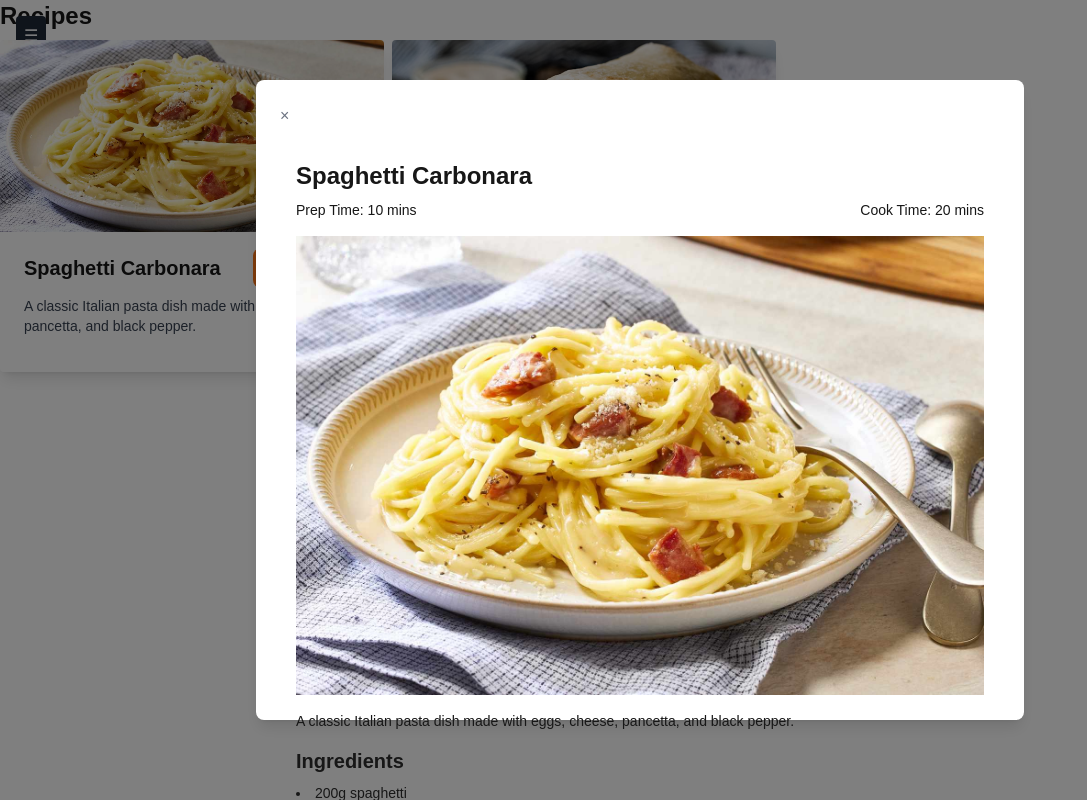
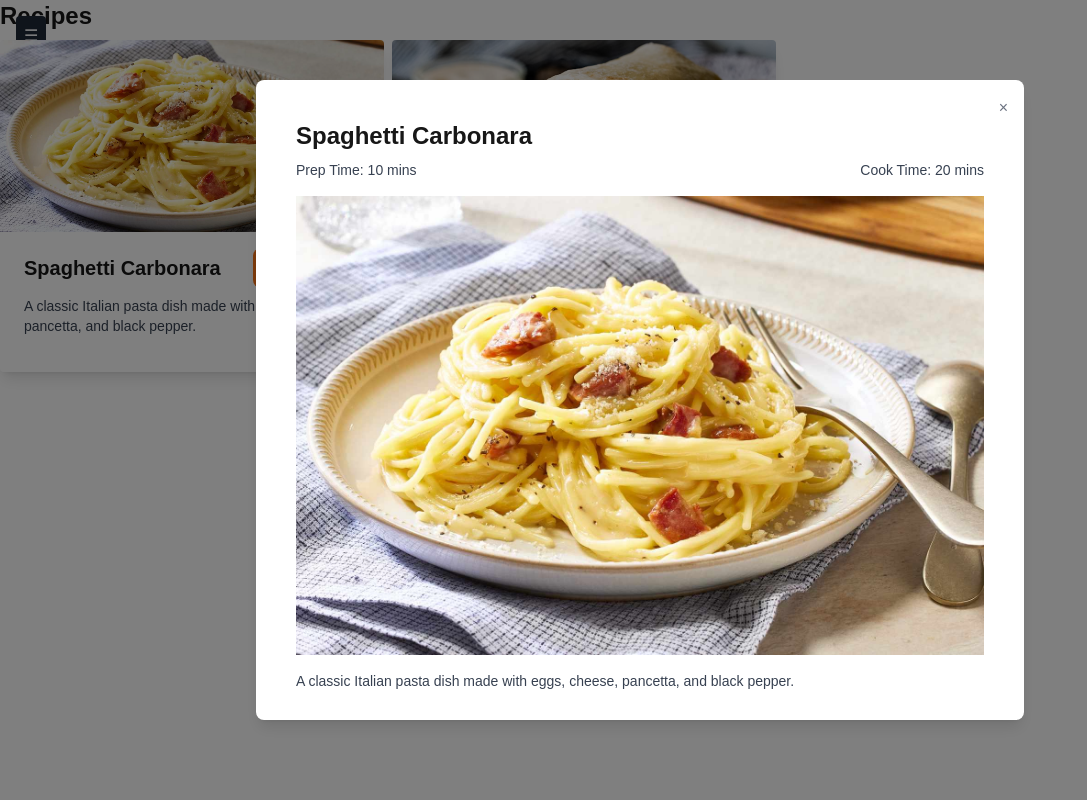
Before and after one commit to michaeljsXu/peckish, a Next.js app in the folder client/: page /recipe in a window 1280 px wide. Both pictures are taken after a click on the element 192 px from the left and 206 px from the top of the page. Shown: the whole page, without its empty margins (0-1087 px from the left). Built offline with nearby package versions, Linux system fonts and the light colour scheme.

Commit message:
adding some more global styles

```diff
--- a/client/app/components/dialog.tsx
+++ b/client/app/components/dialog.tsx
@@ -12,14 +12,14 @@ const Dialog: React.FC<DialogProps> = ({ isOpen, children, onClose }) => {
   return (
     <div className="fixed inset-0 flex items-center justify-center z-50">
       <div className="fixed inset-0 bg-black opacity-50" onClick={onClose}></div>
-      <div className="bg-white rounded-lg shadow-lg p-6 z-10 w-[60%] h-[80%]">
-        <div className="flex justify-between items-center mb-4">
-          {/* <h2 className="text-xl font-semibold">{title}</h2> */}
-          <button onClick={onClose} className="text-gray-500 hover:text-gray-700">
-            &times;
-          </button>
-        </div>
-        <div className="h-full w-full">{children}</div>
+      <div className="relative bg-white flex flex-col rounded-lg shadow-lg p-6 z-10 w-[60%] h-[80%]">
+        <button
+          onClick={onClose}
+          className="absolute top-4 right-4 text-gray-500 hover:text-gray-700"
+        >
+          &times;
+        </button>
+        <div className="flex-1 overflow-y-auto h-full w-full">{children}</div>
       </div>
     </div>
   );
--- a/client/app/globals.css
+++ b/client/app/globals.css
@@ -38,7 +38,7 @@ h2 {
 
 p,
 li {
-  @apply text-sm;
+  @apply text-sm text-gray-700;
 }
 
 ul {
```
